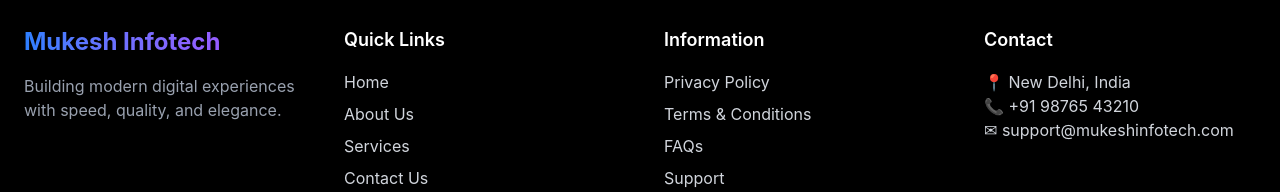
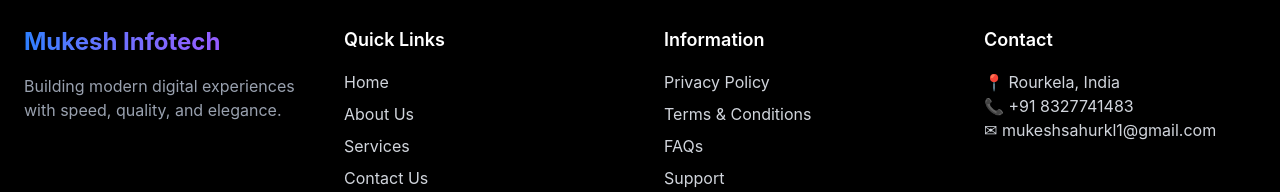
Before and after one commit to mukesh-emt/my-app, a Next.js app: page / in a window 1280 px wide. Shown: the part 1851-2043 px from the top of the page. Built offline with nearby package versions, Linux system fonts and the light colour scheme.

Commit message:
modified footer

```diff
--- a/app/components/Footer.tsx
+++ b/app/components/Footer.tsx
@@ -41,13 +41,13 @@
         <div>
           <h3 className="text-lg font-semibold mb-4">Contact</h3>
           <p className="text-gray-300">
-            📍 New Delhi, India
+            📍 Rourkela, India
           </p>
           <p className="text-gray-300">
-            📞 +91 98765 43210
+            📞 +91 8327741483
           </p>
           <p className="text-gray-300">
-            ✉ support@mukeshinfotech.com
+            ✉ mukeshsahurkl1@gmail.com
           </p>
         </div>
 
```
